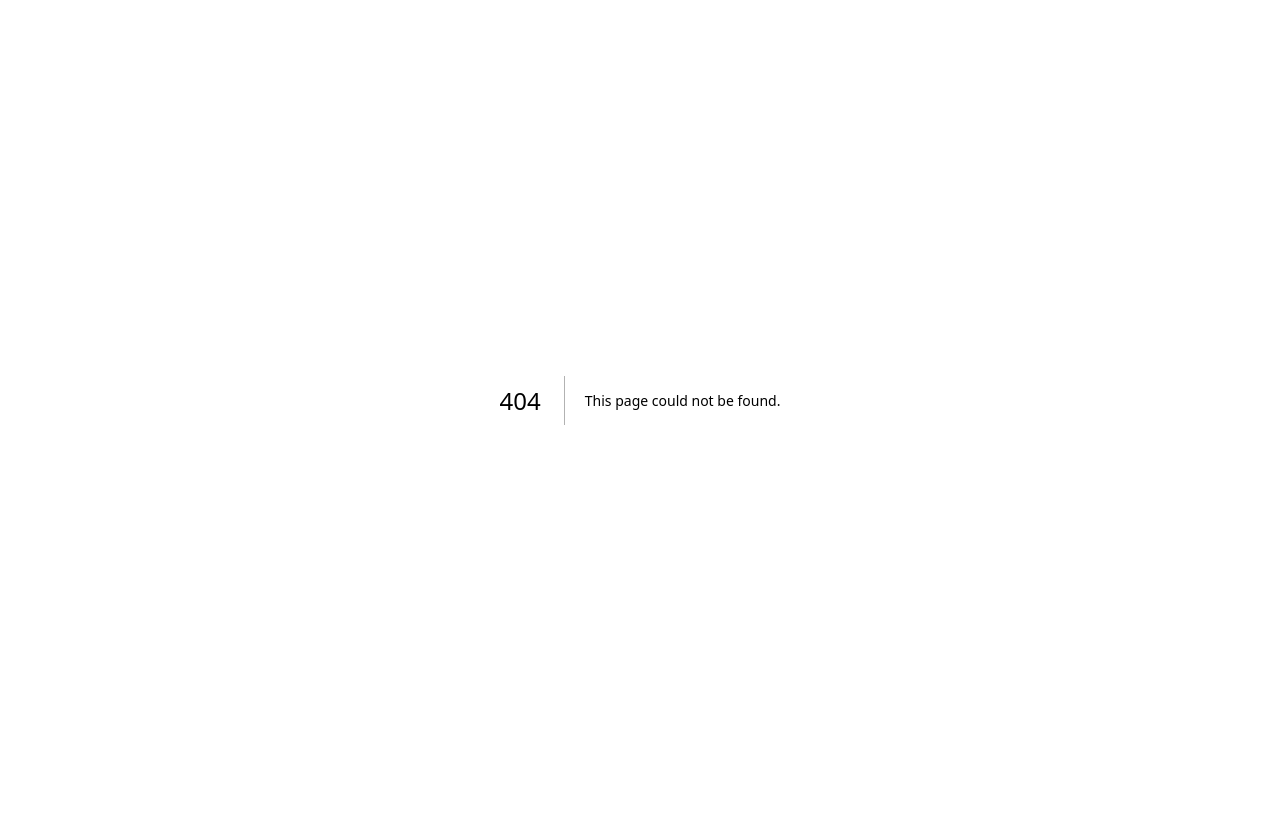
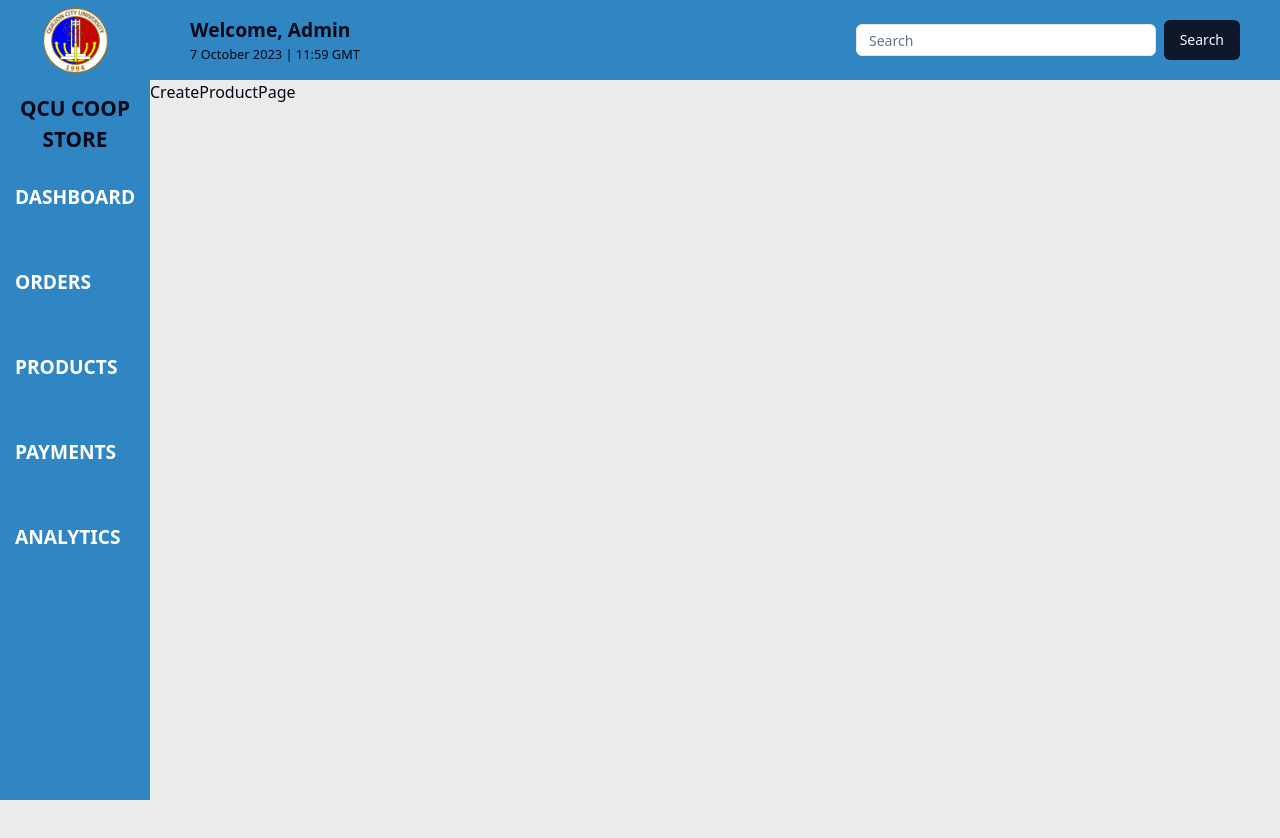
Before and after one commit to ivrnDev/coop-inventory, a Next.js app in the folder qcu-coop/: page /admin/products/new in a window 1280 px wide. Before the commit this address had no page. Shown: the top 838 px of the page. Before the commit the page ends 800 px from the top, so only its background shows below. Built offline with nearby package versions, Linux system fonts and the light colour scheme.

Commit message:
setting up admin header

```diff
--- a/qcu-coop/app/admin/layout.tsx
+++ b/qcu-coop/app/admin/layout.tsx
@@ -1,4 +1,5 @@
-import AdminHeader from "@/components/header/Admin";
+import AdminHeader from "@/components/header/AdminHeader";
+import AdminNavBar from "@/components/header/AdminNavbar";
 import "@/styles/globals.css";
 
 import type { Metadata } from "next";
@@ -15,7 +16,9 @@
 }) {
   return (
     <>
+      <AdminNavBar />
       <AdminHeader />
+
       <main className="admin-main">{children}</main>
     </>
   );
--- /dev/null
+++ b/qcu-coop/app/admin/products/new/page.tsx
@@ -0,0 +1,7 @@
+const CreateProductPage = () => {
+  return (
+    <div>CreateProductPage</div>
+  )
+}
+
+export default CreateProductPage
--- a/qcu-coop/components/header/Admin.tsx
+++ /dev/null
@@ -1,43 +0,0 @@
-import styles from "@/styles/ui/header/admin.module.css";
-import Link from "next/link";
-import Image from "next/image";
-const AdminHeader = () => {
-  return (
-    <header className={styles.header}>
-      <div className={styles.header_container}>
-        <div className={styles.logo_container}>
-          <Link href="/">
-            <Image
-              src="/images/qcu-logo.png"
-              alt="QCU-Logo"
-              width={65}
-              height={65}
-            />
-          </Link>
-          <h1>QCU COOP STORE</h1>
-        </div>
-
-        <nav className={styles.navbar}>
-
-            <Link href="/admin/dashboard" className={styles.link}>
-              Dashboard
-            </Link>
-            <Link href="/admin/orders" className={styles.link}>
-              Orders
-            </Link>
-            <Link href="/admin/products" className={styles.link}>
-              Products
-            </Link>
-            <Link href="/admin/payments" className={styles.link}>
-              Payments
-            </Link>
-            <Link href="/admin/analytics" className={styles.link}>
-              Analytics
-            </Link>
-        </nav>
-      </div>
-    </header>
-  );
-};
-
-export default AdminHeader;
--- /dev/null
+++ b/qcu-coop/components/header/AdminHeader.tsx
@@ -0,0 +1,20 @@
+import { Button } from "../ui/button";
+import { Input } from "../ui/input";
+
+const AdminHeader = () => {
+  return (
+    <header className="bg-header-admin ml-[150px] w-[calc(100vw-150px)] px-10 h-20 flex items-center justify-between">
+      <div className="w-fit">
+        <p className="font-bold text-[1.2rem] ">Welcome, Admin</p>
+        <p className=" text-[0.8rem] font-semilight">7 October 2023 | 11:59 GMT</p>
+      </div>
+        <div className="flex w-full max-w-sm items-center space-x-2">
+          <Input type="text" placeholder="Search" />
+          <Button type="submit">Search</Button>
+        </div>
+
+    </header>
+  );
+};
+
+export default AdminHeader;
--- /dev/null
+++ b/qcu-coop/components/header/AdminNavbar.tsx
@@ -0,0 +1,42 @@
+import styles from "@/styles/ui/header/admin.module.css";
+import Link from "next/link";
+import Image from "next/image";
+const AdminNavBar = () => {
+  return (
+    <nav className={styles.header}>
+      <div className={styles.header_container}>
+        <div className={styles.logo_container}>
+          <Link href="/">
+            <Image
+              src="/images/qcu-logo.png"
+              alt="QCU-Logo"
+              width={65}
+              height={65}
+            />
+          </Link>
+          <h1>QCU COOP STORE</h1>
+        </div>
+
+        <div className={styles.navbar}>
+          <Link href="/admin/dashboard" className={styles.link}>
+            Dashboard
+          </Link>
+          <Link href="/admin/orders" className={styles.link}>
+            Orders
+          </Link>
+          <Link href="/admin/products" className={styles.link}>
+            Products
+          </Link>
+          <Link href="/admin/payments" className={styles.link}>
+            Payments
+          </Link>
+          <Link href="/admin/analytics" className={styles.link}>
+            Analytics
+          </Link>
+        </div>
+      </div>
+    </nav>
+  );
+};
+
+export default AdminNavBar;
--- /dev/null
+++ b/qcu-coop/components/ui/input.tsx
@@ -0,0 +1,25 @@
+import * as React from "react"
+
+import { cn } from "@/lib/utils"
+
+export interface InputProps
+  extends React.InputHTMLAttributes<HTMLInputElement> {}
+
+const Input = React.forwardRef<HTMLInputElement, InputProps>(
+  ({ className, type, ...props }, ref) => {
+    return (
+      <input
+        type={type}
+        className={cn(
+          "flex h-8 w-full rounded-md border border-input bg-background px-3 py-2 text-sm ring-offset-background file:border-0 file:bg-transparent file:text-sm file:font-medium placeholder:text-muted-foreground focus-visible:outline-none focus-visible:ring-2 focus-visible:ring-ring focus-visible:ring-offset-2 disabled:cursor-not-allowed disabled:opacity-50",
+          className
+        )}
+        ref={ref}
+        {...props}
+      />
+    )
+  }
+)
+Input.displayName = "Input"
+
+export { Input }
--- a/qcu-coop/tailwind.config.ts
+++ b/qcu-coop/tailwind.config.ts
@@ -2,11 +2,11 @@
 module.exports = {
   darkMode: ["class"],
   content: [
-    './pages/**/*.{ts,tsx}',
-    './components/**/*.{ts,tsx}',
-    './app/**/*.{ts,tsx}',
-    './src/**/*.{ts,tsx}',
-	],
+    "./pages/**/*.{ts,tsx}",
+    "./components/**/*.{ts,tsx}",
+    "./app/**/*.{ts,tsx}",
+    "./src/**/*.{ts,tsx}",
+  ],
   theme: {
     container: {
       center: true,
@@ -50,6 +50,12 @@
           DEFAULT: "hsl(var(--card))",
           foreground: "hsl(var(--card-foreground))",
         },
+        header: {
+          admin: "#3085C3",
+        },
+        navbar: {
+          admin: "#085C9A",
+        },
       },
       borderRadius: {
         lg: "var(--radius)",
@@ -73,4 +79,4 @@
     },
   },
   plugins: [require("tailwindcss-animate")],
-}
+};
```
